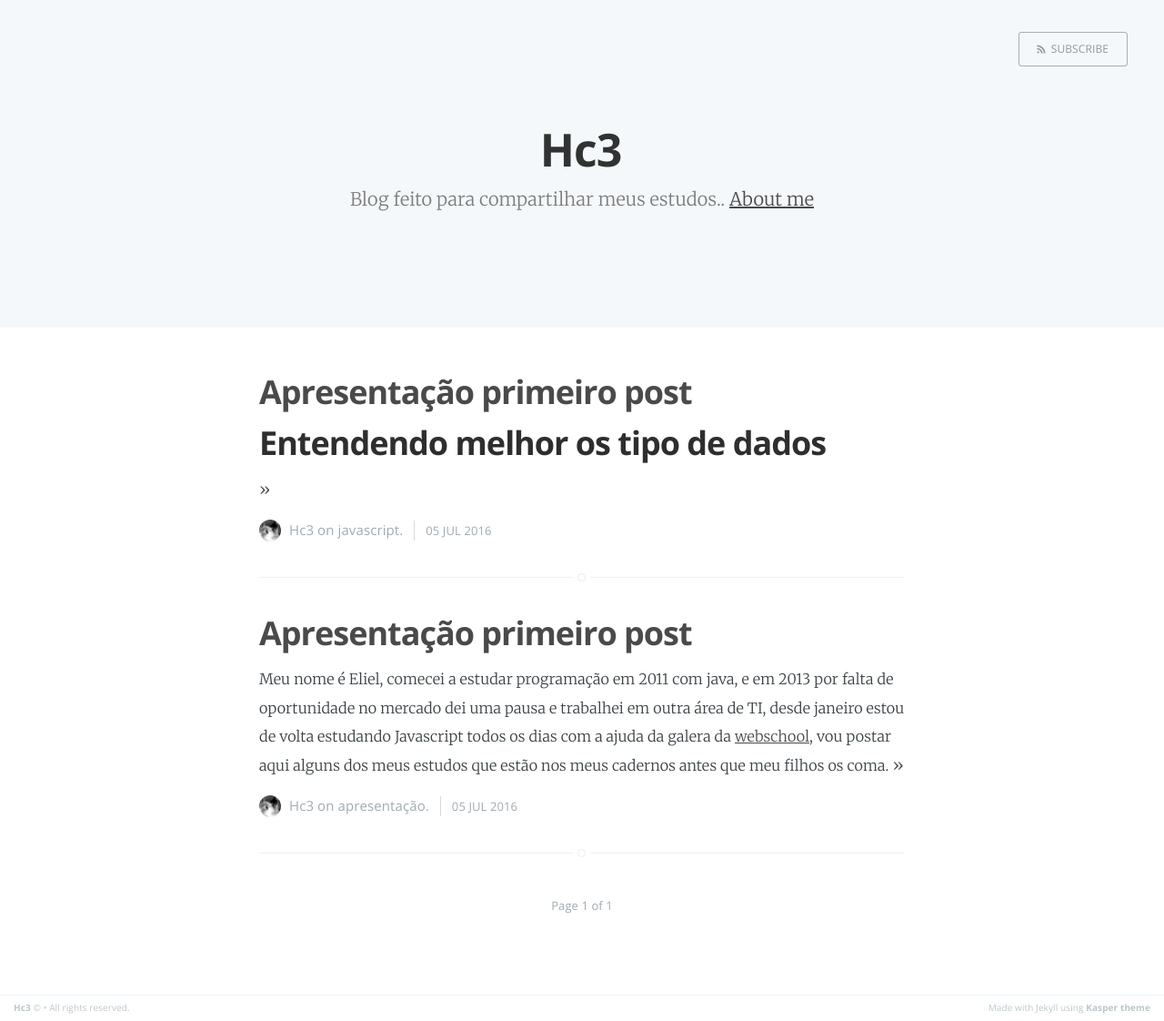
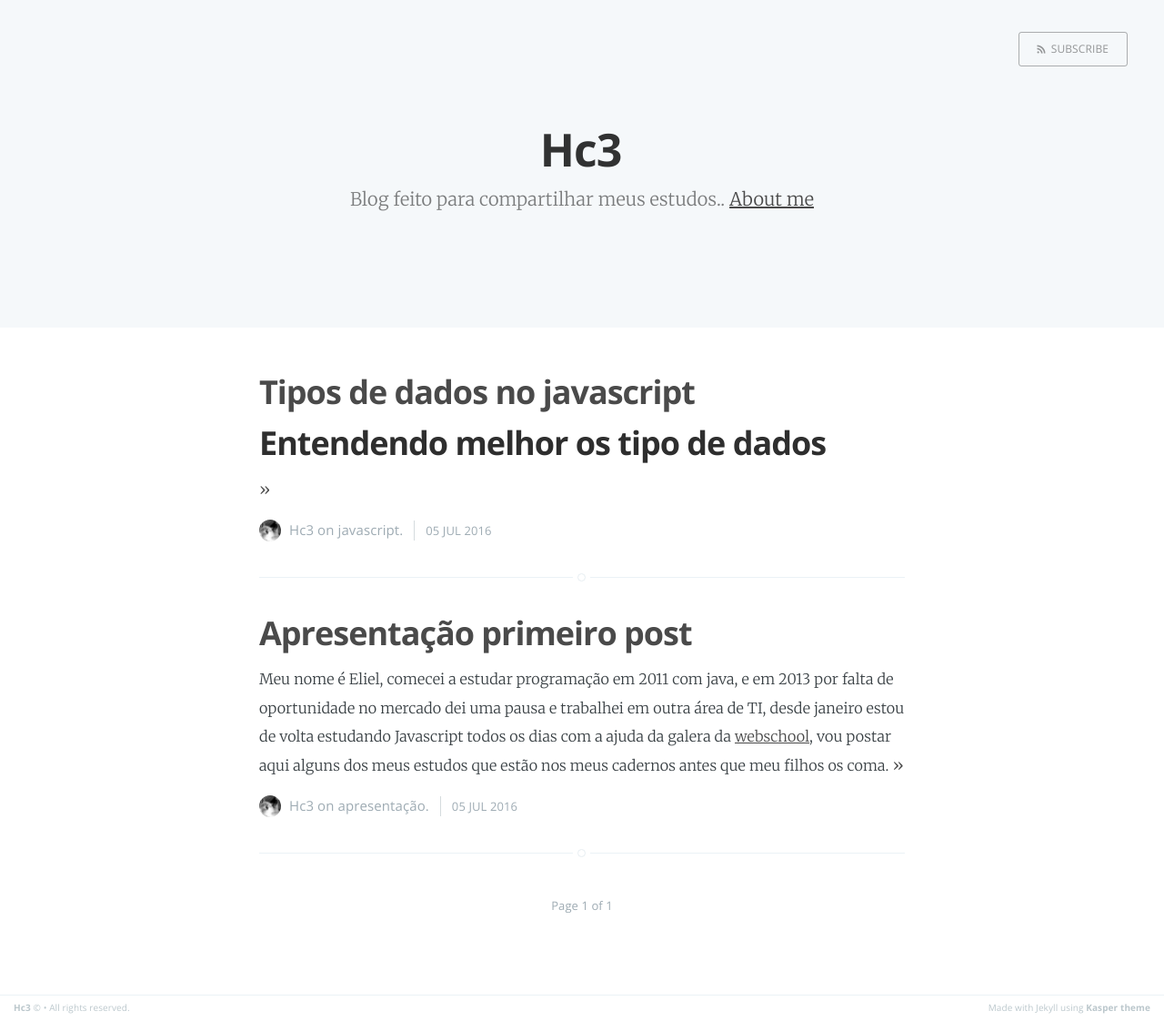
Before and after one commit to hc3/hc3.github.io, a Jekyll site: the page built from index.html, in a window 1280 px wide. Shown: the whole page at 91% size. Built offline with Jekyll 4.4.1, drawn with Linux system fonts in a browser that asks for light colours; the list of posts is cut into pages by our own code.

Commit message:
enviando primeiro post

```diff
--- a/_posts/2016-07-06-tipos-de-dados-javascript.html
+++ b/_posts/2016-07-06-tipos-de-dados-javascript.html
@@ -1,6 +1,6 @@
 ---
 layout: post
-title:  "Apresentação primeiro post"
+title:  "Tipos de dados no javascript"
 date:   2016-07-05 10:35:00
 categories: javascript.
 ---
```
